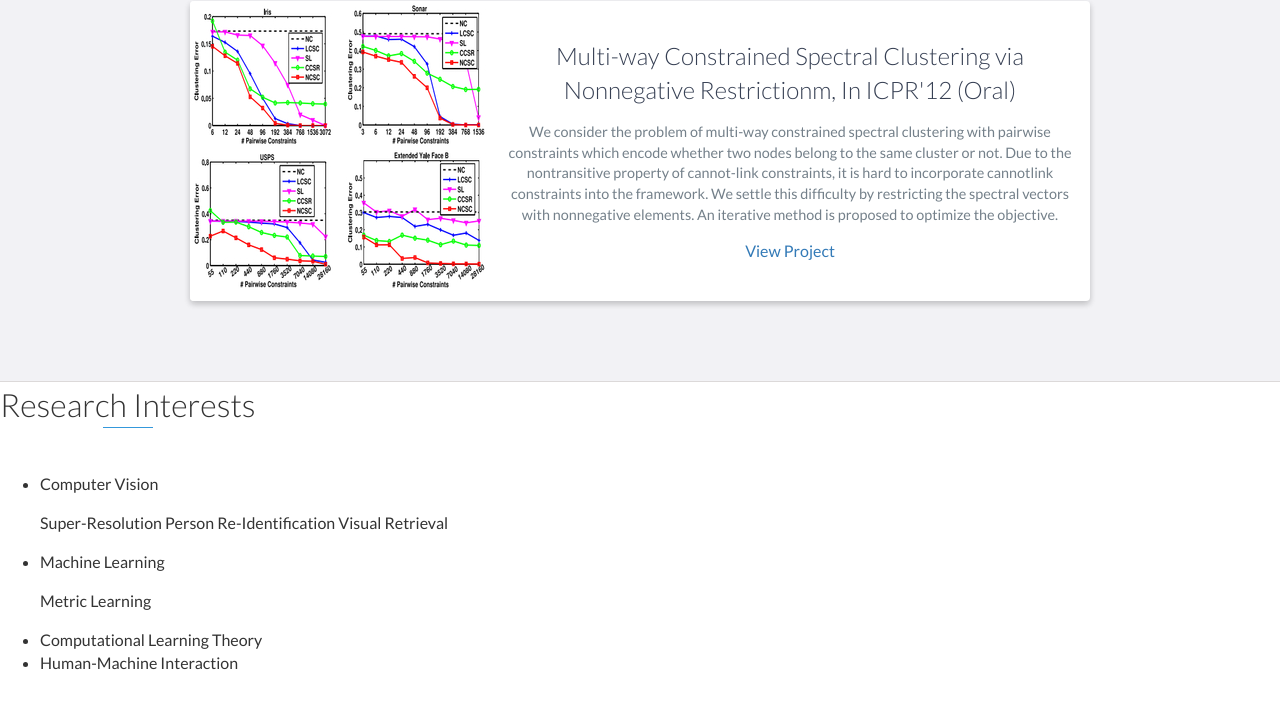
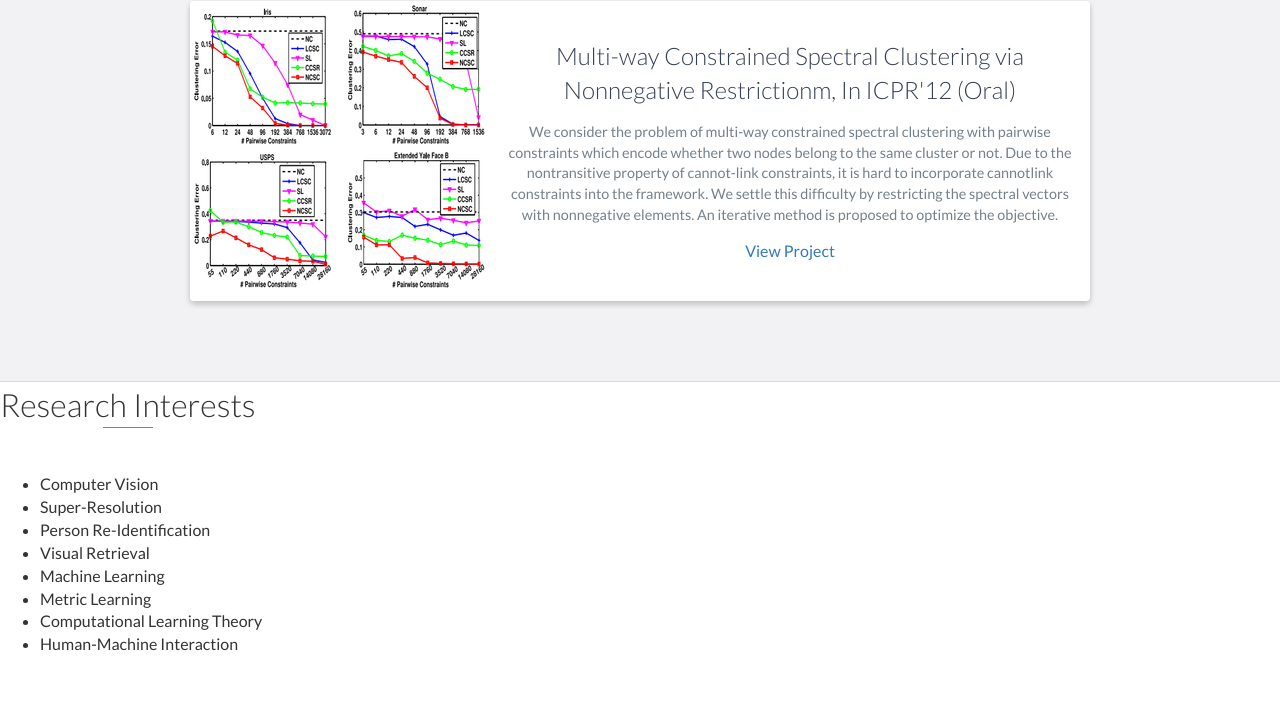
Before and after one commit to zhousea/jiahuanzhou.github.io, a website: page index.html in a window 1280 px wide. Shown: the part 5245-5950 px from the top of the page. Drawn offline with nearby package versions, Linux system fonts and the light colour scheme.

Commit message:
change research interests

```diff
--- a/index.html
+++ b/index.html
@@ -293,15 +293,11 @@
         <h2 class="heading">Research Interests</h2>
         <ul>
             <li>Computer Vision</li>
-				<p>
-					Super-Resolution
-					Person Re-Identification
-					Visual Retrieval
-				</p>
+			<li>Super-Resolution</li>
+			<li>Person Re-Identification</li>
+			<li>Visual Retrieval</li>
             <li>Machine Learning</li>
-				<p>
-					Metric Learning
-				</p>
+			<li>Metric Learning</li>
             <li>Computational Learning Theory</li>
             <li>Human-Machine Interaction</li>
 
```
